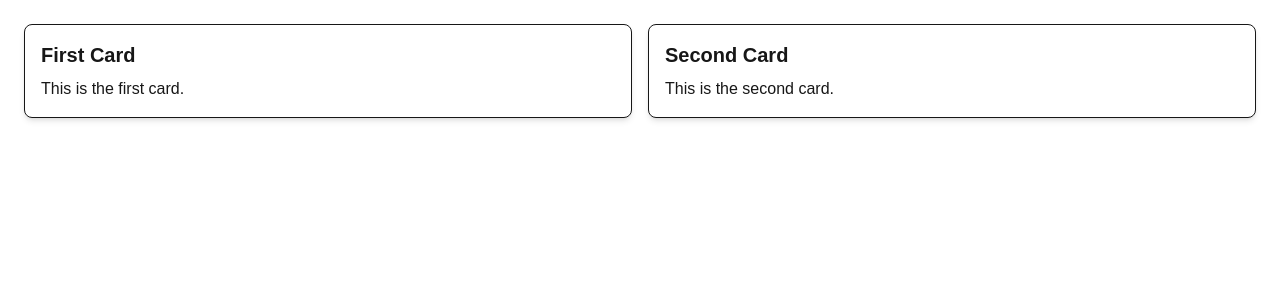
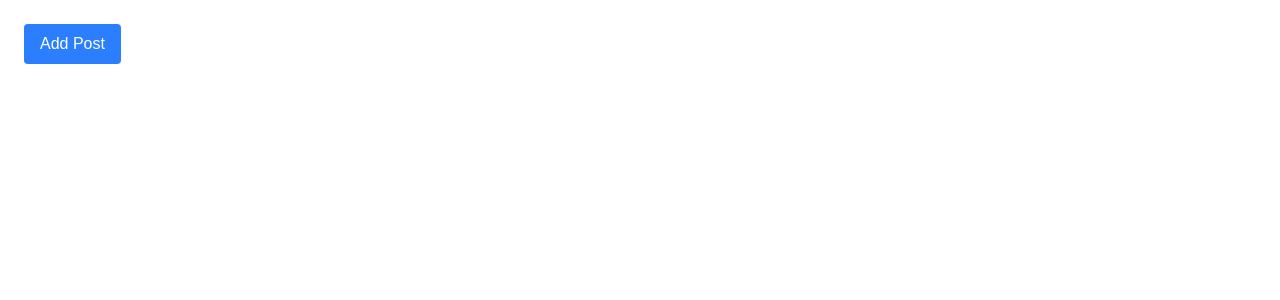
Before and after one commit to Docziet/alx-project-0x02-setup, a Next.js app in the folder alx-project-0x02/: page /home in a window 1280 px wide. Shown: the top 300 px of the page. Built offline with nearby package versions, Linux system fonts and the light colour scheme.

Commit message:
Task 4: Implemented PostModal component with user input

```diff
--- /dev/null
+++ b/alx-project-0x02/components/common/PostModal.tsx
@@ -0,0 +1,55 @@
+import { useState } from "react";
+
+interface PostModalProps {
+  onAdd: (title: string, content: string) => void;
+}
+
+export default function PostModal({ onAdd }: PostModalProps) {
+  const [open, setOpen] = useState(false);
+  const [title, setTitle] = useState("");
+  const [content, setContent] = useState("");
+
+  const handleSubmit = () => {
+    onAdd(title, content);
+    setTitle("");
+    setContent("");
+    setOpen(false);
+  };
+
+  return (
+    <div>
+      <button
+        className="bg-blue-500 text-white px-4 py-2 rounded"
+        onClick={() => setOpen(true)}
+      >
+        Add Post
+      </button>
+
+      {open && (
+        <div className="fixed inset-0 flex items-center justify-center bg-black/50">
+          <div className="bg-white p-6 rounded shadow-md w-96">
+            <h2 className="font-bold text-lg mb-2">New Post</h2>
+            <input
+              className="border p-2 w-full mb-2"
+              placeholder="Title"
+              value={title}
+              onChange={(e) => setTitle(e.target.value)}
+            />
+            <textarea
+              className="border p-2 w-full mb-2"
+              placeholder="Content"
+              value={content}
+              onChange={(e) => setContent(e.target.value)}
+            />
+            <button className="bg-green-500 text-white px-3 py-1 rounded mr-2" onClick={handleSubmit}>
+              Save
+            </button>
+            <button className="bg-gray-400 px-3 py-1 rounded" onClick={() => setOpen(false)}>
+              Cancel
+            </button>
+          </div>
+        </div>
+      )}
+    </div>
+  );
+}
--- a/alx-project-0x02/pages/home.tsx
+++ b/alx-project-0x02/pages/home.tsx
@@ -1,10 +1,22 @@
+import { useState } from "react";
 import Card from "@/components/common/Card";
+import PostModal from "@/components/common/PostModal";
 
 export default function HomePage() {
+  const [posts, setPosts] = useState<{ title: string; content: string }[]>([]);
+
+  const addPost = (title: string, content: string) => {
+    setPosts([...posts, { title, content }]);
+  };
+
   return (
-    <div className="p-6 grid grid-cols-1 md:grid-cols-2 gap-4">
-      <Card title="First Card" content="This is the first card." />
-      <Card title="Second Card" content="This is the second card." />
+    <div className="p-6">
+      <PostModal onAdd={addPost} />
+      <div className="grid grid-cols-1 md:grid-cols-2 gap-4 mt-4">
+        {posts.map((p, i) => (
+          <Card key={i} title={p.title} content={p.content} />
+        ))}
+      </div>
     </div>
   );
 }
```
